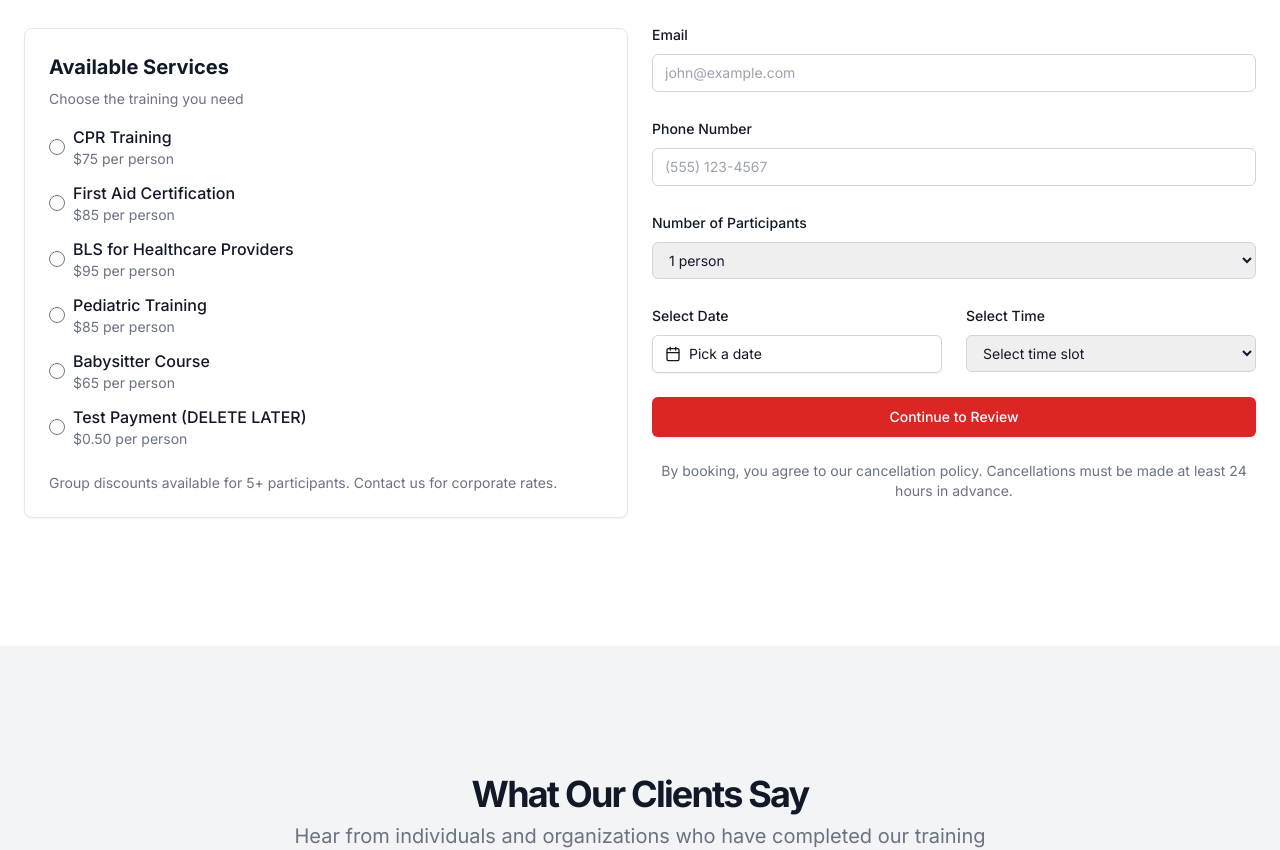
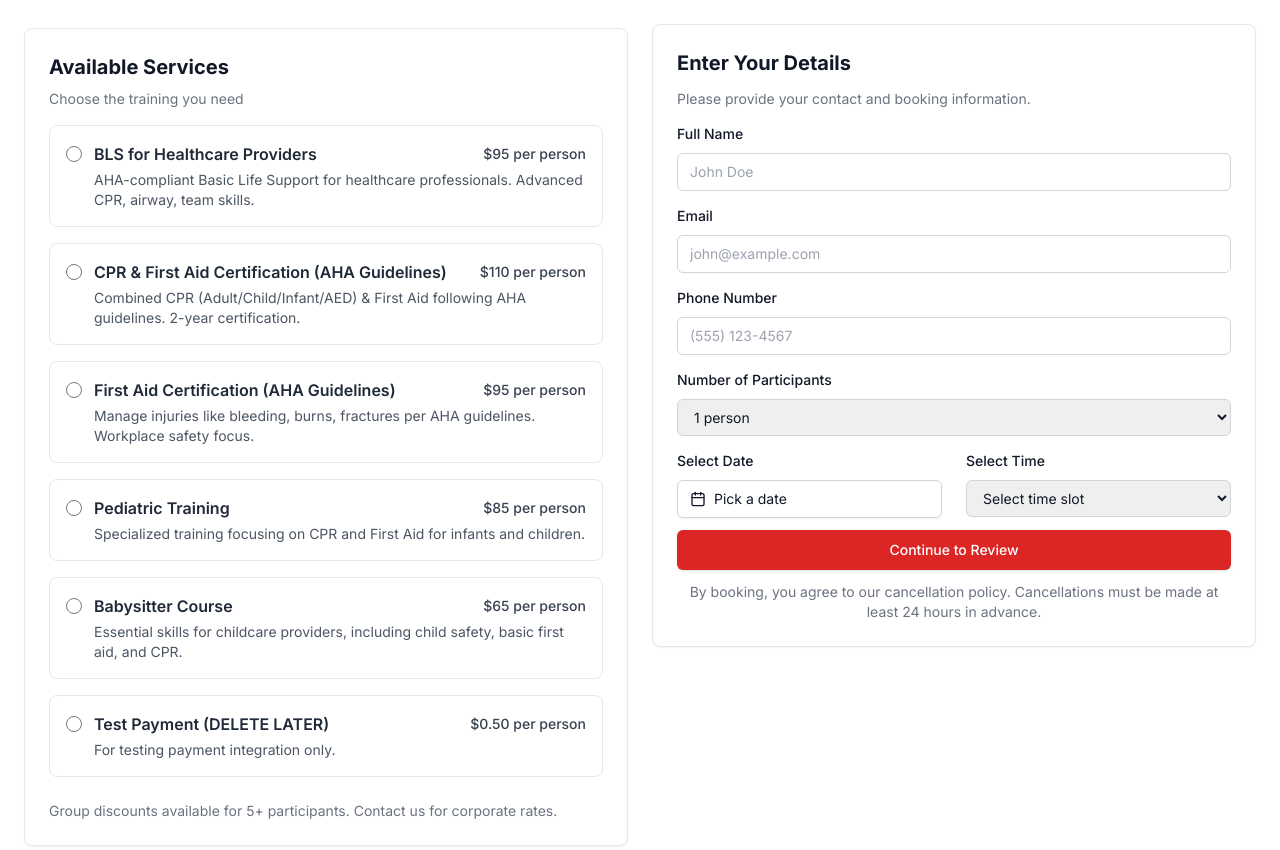
Before and after one commit to ysfpcm/cprr, a Next.js app: page /schedule in a window 1280 px wide. Shown: the part 645-1495 px from the top of the page. Built offline with nearby package versions, Linux system fonts and the light colour scheme.

Commit message:
some changes to the schedule format

```diff
--- a/app/schedule/page.tsx
+++ b/app/schedule/page.tsx
@@ -33,10 +33,10 @@ export default function SchedulePage() {
   // --- For mapping service or price display on the front-end ---
   const getServicePrice = (serviceId: string) => {
     switch (serviceId) {
-      case "cpr":
-        return "$75"
+      case "cpr-first-aid":
+        return "$110"
       case "first-aid":
-        return "$85"
+        return "$95"
       case "bls":
         return "$95"
       case "pediatric":
@@ -46,18 +46,18 @@ export default function SchedulePage() {
       case "test":
         return "$0.50"
       default:
-        return "$75"
+        return "$95"
     }
   }
 
   const getServiceName = (serviceId: string) => {
     switch (serviceId) {
-      case "cpr":
-        return "CPR Training"
+      case "cpr-first-aid":
+        return "CPR & First Aid Certification (AHA Guidelines)"
       case "first-aid":
-        return "First Aid Certification"
+        return "First Aid Certification (AHA Guidelines)"
       case "bls":
-        return "BLS Certification"
+        return "BLS for Healthcare Providers"
       case "pediatric":
         return "Pediatric Training"
       case "babysitter":
@@ -72,12 +72,42 @@ export default function SchedulePage() {
   const availableTimeSlots = ["9:00 AM", "10:00 AM", "11:00 AM", "1:00 PM", "2:00 PM", "3:00 PM", "4:00 PM"]
 
   const services = [
-    { id: "cpr", name: "CPR Training", price: "$75 per person" },
-    { id: "first-aid", name: "First Aid Certification", price: "$85 per person" },
-    { id: "bls", name: "BLS for Healthcare Providers", price: "$95 per person" },
-    { id: "pediatric", name: "Pediatric Training", price: "$85 per person" },
-    { id: "babysitter", name: "Babysitter Course", price: "$65 per person" },
-    { id: "test", name: "Test Payment (DELETE LATER)", price: "$0.50 per person" },
+    {
+      id: "bls",
+      name: "BLS for Healthcare Providers",
+      price: "$95 per person",
+      description: "AHA-compliant Basic Life Support for healthcare professionals. Advanced CPR, airway, team skills.",
+    },
+    {
+      id: "cpr-first-aid",
+      name: "CPR & First Aid Certification (AHA Guidelines)",
+      price: "$110 per person",
+      description: "Combined CPR (Adult/Child/Infant/AED) & First Aid following AHA guidelines. 2-year certification.",
+    },
+    {
+      id: "first-aid",
+      name: "First Aid Certification (AHA Guidelines)",
+      price: "$95 per person",
+      description: "Manage injuries like bleeding, burns, fractures per AHA guidelines. Workplace safety focus.",
+    },
+    {
+      id: "pediatric",
+      name: "Pediatric Training",
+      price: "$85 per person",
+      description: "Specialized training focusing on CPR and First Aid for infants and children.",
+    },
+    {
+      id: "babysitter",
+      name: "Babysitter Course",
+      price: "$65 per person",
+      description: "Essential skills for childcare providers, including child safety, basic first aid, and CPR.",
+    },
+    {
+      id: "test",
+      name: "Test Payment (DELETE LATER)",
+      price: "$0.50 per person",
+      description: "For testing payment integration only.",
+    },
   ]
 
   // --- Handle service selection from query params ---
@@ -85,9 +115,8 @@ export default function SchedulePage() {
     const params = new URLSearchParams(window.location.search)
     const serviceParam = params.get("service")
     if (serviceParam) {
-      // E.g. map "cpr-training" -> "cpr"
       const serviceMap: { [key: string]: string } = {
-        "cpr-training": "cpr",
+        "cpr-first-aid-certification": "cpr-first-aid",
         "bls-certification": "bls",
         "first-aid-certification": "first-aid",
         "pediatric-training": "pediatric",
@@ -162,26 +191,26 @@ export default function SchedulePage() {
       let amount = 0
 
       switch (formData.service) {
-        case "cpr":
-          amount = 7500 * participants // $75 per person
+        case "cpr-first-aid":
+          amount = 11000 * participants
           break
         case "first-aid":
-          amount = 8500 * participants // $85 per person
+          amount = 9500 * participants
           break
         case "bls":
-          amount = 9500 * participants // $95 per person
+          amount = 9500 * participants
           break
         case "pediatric":
-          amount = 8500 * participants // $85 per person
+          amount = 8500 * participants
           break
         case "babysitter":
-          amount = 6500 * participants // $65 per person
+          amount = 6500 * participants
           break
         case "test":
-          amount = 50 * participants // $0.50 per person
+          amount = 50 * participants
           break
         default:
-          amount = 7500 * participants // Default to $75
+          amount = 9500 * participants
       }
 
       // Save booking details to localStorage before redirecting
@@ -288,9 +317,9 @@ export default function SchedulePage() {
                 <div className="rounded-lg border border-gray-200 bg-white p-6 shadow-sm">
                   <h3 className="text-xl font-bold mb-2">Available Services</h3>
                   <p className="text-sm text-gray-500 mb-4">Choose the training you need</p>
-                  <div className="space-y-3">
+                  <div className="space-y-4">
                     {services.map((service) => (
-                      <div key={service.id} className="flex items-center space-x-2">
+                      <div key={service.id} className="flex items-start space-x-3 p-4 border rounded-lg hover:bg-gray-50 transition-colors">
                         <input
                           type="radio"
                           id={service.id}
@@ -298,11 +327,14 @@ export default function SchedulePage() {
                           value={service.id}
                           checked={formData.service === service.id}
                           onChange={handleChange}
-                          className="h-4 w-4 text-red-600 focus:ring-red-500 border-gray-300"
+                          className="h-4 w-4 text-red-600 focus:ring-red-500 border-gray-300 mt-1 flex-shrink-0"
                         />
-                        <label htmlFor={service.id} className="flex flex-col">
-                          <span className="font-medium">{service.name}</span>
-                          <span className="text-sm text-gray-500">{service.price}</span>
+                        <label htmlFor={service.id} className="flex-1 cursor-pointer">
+                          <div className="flex justify-between items-center">
+                            <span className="font-semibold text-gray-800">{service.name}</span>
+                            <span className="text-sm text-gray-700 font-medium ml-2">{service.price}</span>
+                          </div>
+                          <p className="text-sm text-gray-600 mt-1">{service.description}</p>
                         </label>
                       </div>
                     ))}
@@ -317,11 +349,13 @@ export default function SchedulePage() {
               {/* Form */}
               <motion.form
                 onSubmit={handleSubmitForm}
-                className="space-y-6"
+                className="space-y-3 rounded-lg border border-gray-200 bg-white p-6 shadow-sm mt-24"
                 initial={{ opacity: 0, x: 20 }}
                 animate={{ opacity: 1, x: 0 }}
                 transition={{ duration: 0.5 }}
               >
+                <h3 className="text-xl font-bold">Enter Your Details</h3>
+                <p className="text-sm text-gray-500 mb-4">Please provide your contact and booking information.</p>
                 <div className="space-y-2">
                   <label htmlFor="name" className="text-sm font-medium">
                     Full Name
--- a/package.json
+++ b/package.json
@@ -11,6 +11,7 @@
   "dependencies": {
     "@sendgrid/mail": "^8.1.4",
     "@stripe/stripe-js": "^6.1.0",
+    "@supabase/supabase-js": "^2.49.4",
     "autoprefixer": "^10.4.21",
     "bcryptjs": "^3.0.2",
     "date-fns": "^4.1.0",
```
Also changed, not shown: 1 other file (tests, documents, lock files or other folders).
